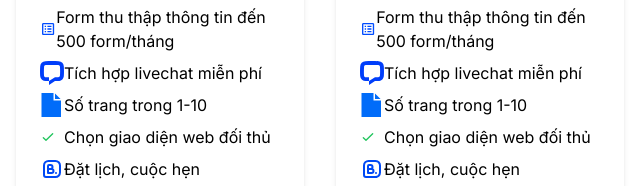
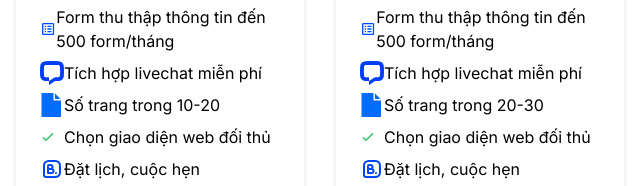
Before and after one commit to phamgiagia/web3, a website built with Vite: page home/desktop/index.html in a window 1280 px wide. Shown: the part 5697-5883 px from the top of the page, 640-1280 px from the left. Built offline with nearby package versions, Linux system fonts and the light colour scheme.

Commit message:
Update from studio

```diff
--- a/home/desktop/index.html
+++ b/home/desktop/index.html
@@ -118,7 +118,7 @@
               </li><li id="i8sdv5-2-2" class="flex items-center"><svg xmlns="http://www.w3.org/2000/svg" width="24" height="24" viewBox="0 0 24 24"><path fill="#003efa" d="M23.849 14.91c-.24 2.94-2.73 5.22-5.7 5.19h-3.15l-6 3.9v-3.9l6-3.9h3.15c.93.03 1.71-.66 1.83-1.59c.18-3 .18-6-.06-9c-.06-.84-.75-1.47-1.56-1.53c-2.04-.09-4.2-.18-6.36-.18s-4.32.06-6.36.21c-.84.06-1.5.69-1.56 1.53c-.21 3-.24 6-.06 9c.09.93.9 1.59 1.83 1.56h3.15v3.9h-3.15a5.644 5.644 0 0 1-5.7-5.19c-.21-3.21-.18-6.39.06-9.6a5.57 5.57 0 0 1 5.19-5.1c2.1-.15 4.35-.21 6.6-.21s4.5.06 6.63.24a5.57 5.57 0 0 1 5.19 5.1c.21 3.18.24 6.39.03 9.57"></path></svg>
                 Tích hợp livechat miễn phí
               </li><li id="it48iu-2-2" class="flex items-center"><svg xmlns="http://www.w3.org/2000/svg" width="24" height="24" viewBox="0 0 2048 2048"><path fill="#016cf9" d="M1755 512h-475V37zm37 128v1408H128V0h1024v640z"></path></svg>
-                Số trang trong 1-10
+                Số trang trong 10-20
               </li><li id="i2o9bw-2" class="flex items-center"><svg fill="none" stroke="currentColor" viewBox="0 0 24 24" xmlns="http://www.w3.org/2000/svg" id="i162vs-2" class="w-4 h-4 mr-2 text-green-500"><path stroke-linecap="round" stroke-linejoin="round" stroke-width="2" d="M5 13l4 4L19 7"></path></svg>
                 Chọn giao diện web đối thủ
               </li><li id="iqyzvl-2" class="flex items-center"><svg xmlns="http://www.w3.org/2000/svg" width="24" height="24" viewBox="0 0 24 24"><g fill="none" stroke="#0049f5" stroke-linecap="round" stroke-linejoin="round" stroke-width="2"><path d="M4 18V8.5A4.5 4.5 0 0 1 8.5 4h7A4.5 4.5 0 0 1 20 8.5v7a4.5 4.5 0 0 1-4.5 4.5H6a2 2 0 0 1-2-2"></path><path d="M8 12h3.5a2 2 0 1 1 0 4H8V9a1 1 0 0 1 1-1h1.5a2 2 0 1 1 0 4H9m7 4h.01"></path></g></svg>
@@ -153,7 +153,7 @@
               </li><li id="i8sdv5-2-2-2" class="flex items-center"><svg xmlns="http://www.w3.org/2000/svg" width="24" height="24" viewBox="0 0 24 24"><path fill="#003efa" d="M23.849 14.91c-.24 2.94-2.73 5.22-5.7 5.19h-3.15l-6 3.9v-3.9l6-3.9h3.15c.93.03 1.71-.66 1.83-1.59c.18-3 .18-6-.06-9c-.06-.84-.75-1.47-1.56-1.53c-2.04-.09-4.2-.18-6.36-.18s-4.32.06-6.36.21c-.84.06-1.5.69-1.56 1.53c-.21 3-.24 6-.06 9c.09.93.9 1.59 1.83 1.56h3.15v3.9h-3.15a5.644 5.644 0 0 1-5.7-5.19c-.21-3.21-.18-6.39.06-9.6a5.57 5.57 0 0 1 5.19-5.1c2.1-.15 4.35-.21 6.6-.21s4.5.06 6.63.24a5.57 5.57 0 0 1 5.19 5.1c.21 3.18.24 6.39.03 9.57"></path></svg>
                 Tích hợp livechat miễn phí
               </li><li id="it48iu-2-2-2" class="flex items-center"><svg xmlns="http://www.w3.org/2000/svg" width="24" height="24" viewBox="0 0 2048 2048"><path fill="#016cf9" d="M1755 512h-475V37zm37 128v1408H128V0h1024v640z"></path></svg>
-                Số trang trong 1-10
+                Số trang trong 20-30
               </li><li id="i2o9bw-2-2" class="flex items-center"><svg fill="none" stroke="currentColor" viewBox="0 0 24 24" xmlns="http://www.w3.org/2000/svg" id="i162vs-2-2" class="w-4 h-4 mr-2 text-green-500"><path stroke-linecap="round" stroke-linejoin="round" stroke-width="2" d="M5 13l4 4L19 7"></path></svg>
                 Chọn giao diện web đối thủ
               </li><li id="iqyzvl-2-2" class="flex items-center"><svg xmlns="http://www.w3.org/2000/svg" width="24" height="24" viewBox="0 0 24 24"><g fill="none" stroke="#0049f5" stroke-linecap="round" stroke-linejoin="round" stroke-width="2"><path d="M4 18V8.5A4.5 4.5 0 0 1 8.5 4h7A4.5 4.5 0 0 1 20 8.5v7a4.5 4.5 0 0 1-4.5 4.5H6a2 2 0 0 1-2-2"></path><path d="M8 12h3.5a2 2 0 1 1 0 4H8V9a1 1 0 0 1 1-1h1.5a2 2 0 1 1 0 4H9m7 4h.01"></path></g></svg>
```
